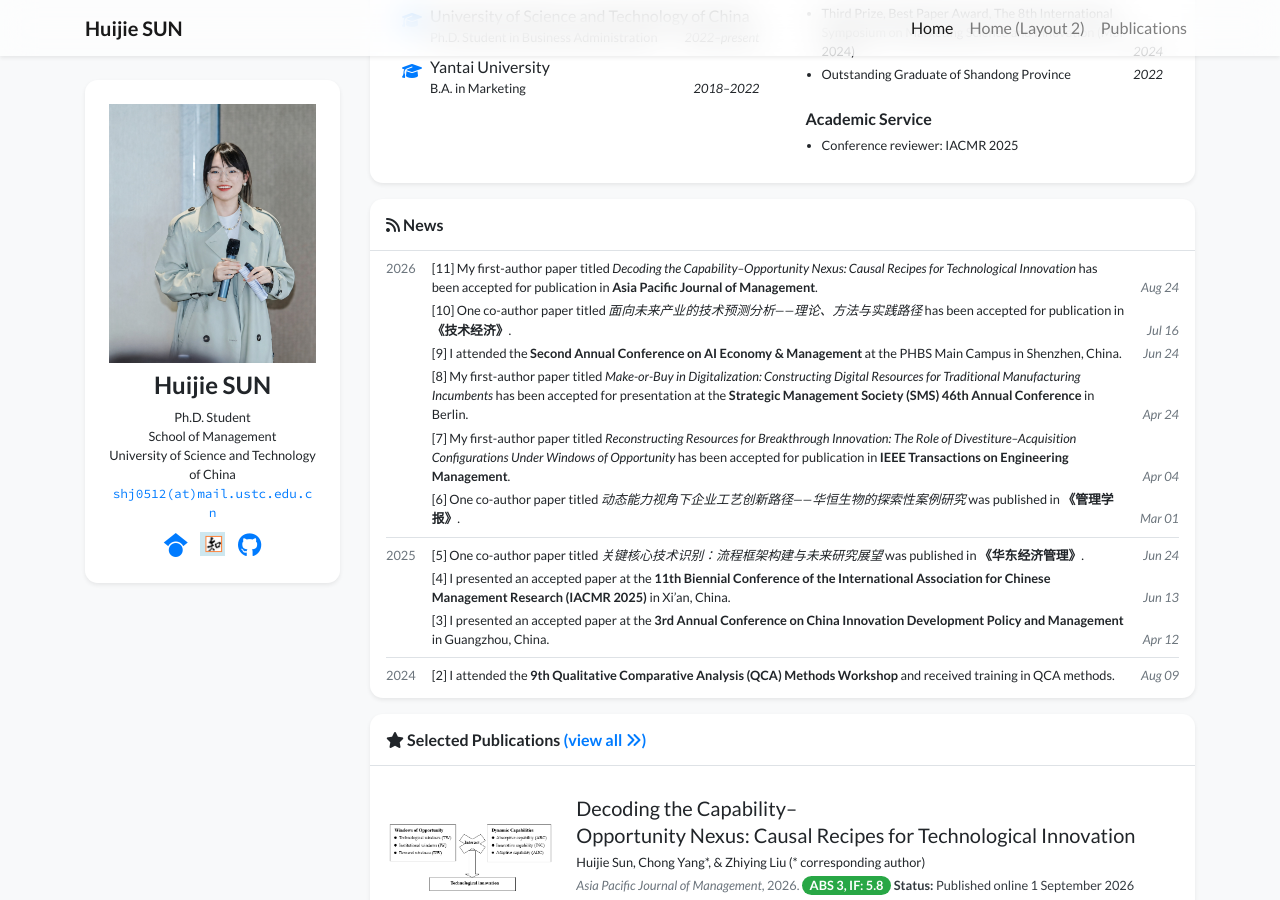
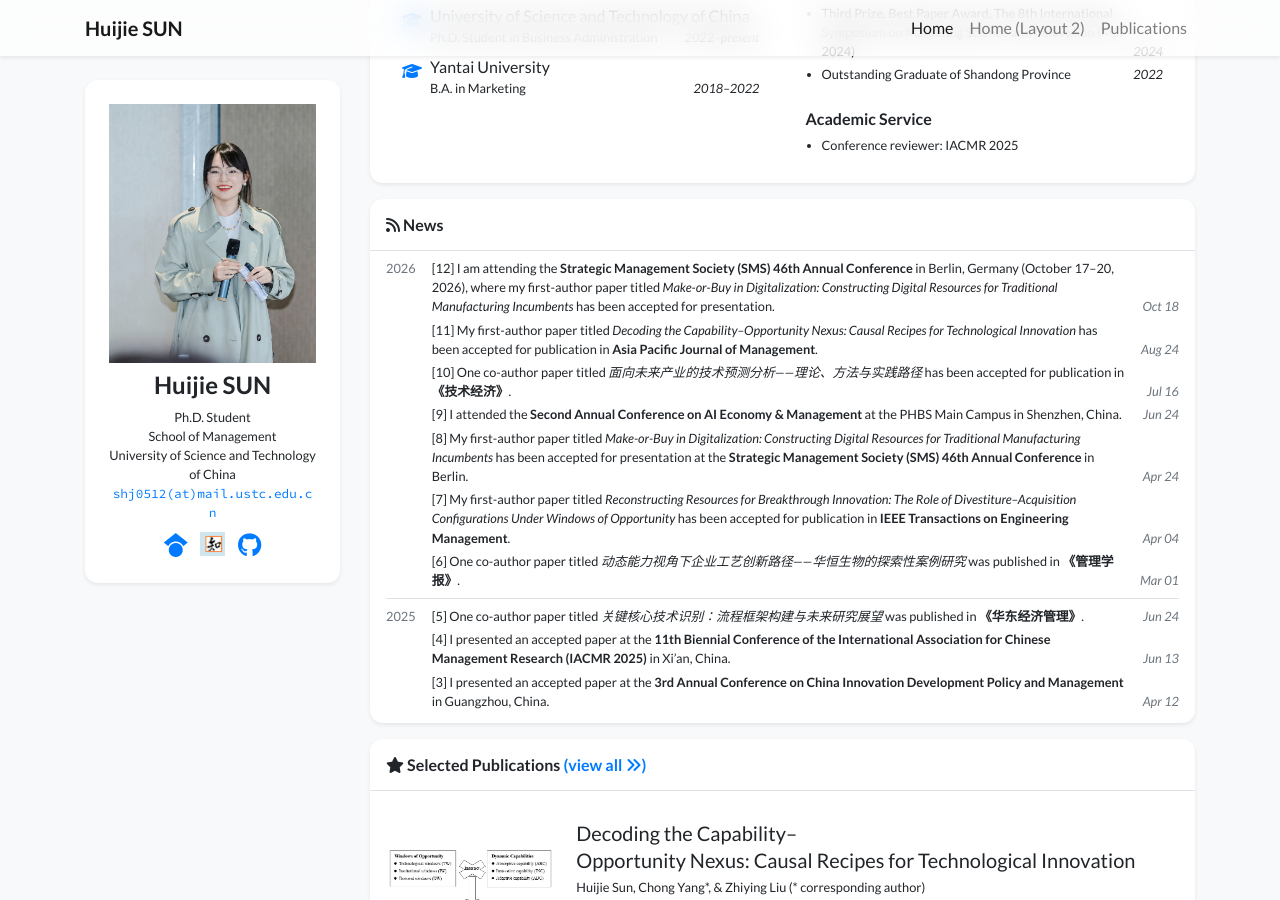
Before and after one commit to shj0512/shj0512.github.io, a Jekyll site: the page built from index.html, in a window 1280 px wide and 900 px high, scrolled down 567 px. Built offline with Jekyll 4.4.1, drawn with Linux system fonts in a browser that asks for light colours; nearby versions of some CDN libraries; a style sheet for code colours, icons or effects is not loaded.

Commit message:
News: add SMS 2026 Berlin conference attendance

```diff
--- a/_data/news.yml
+++ b/_data/news.yml
@@ -1,5 +1,9 @@
 # Add new items at the top and increase the index by one.
 # Dates use the YYYY-MM-DD format; HTML is supported in the content field.
+- date: "2026-10-18"
+  index: 12
+  content: 'I am attending the <strong>Strategic Management Society (SMS) 46th Annual Conference</strong> in Berlin, Germany (October 17–20, 2026), where my first-author paper titled <i>Make-or-Buy in Digitalization: Constructing Digital Resources for Traditional Manufacturing Incumbents</i> has been accepted for presentation.'
+
 - date: "2026-08-24"
   index: 11
   content: My first-author paper titled <i>Decoding the Capability–Opportunity Nexus: Causal Recipes for Technological Innovation</i> has been accepted for publication in <strong>Asia Pacific Journal of Management</strong>.
```
